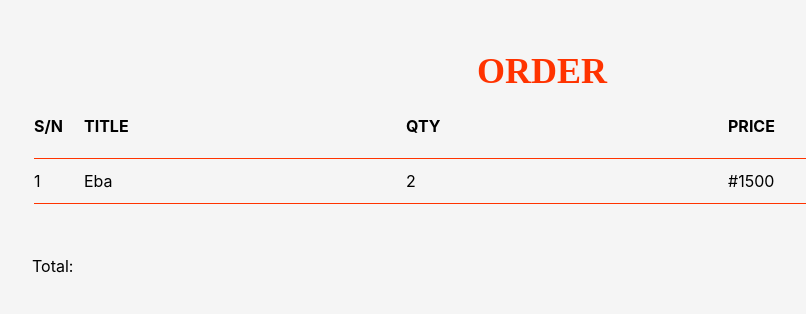
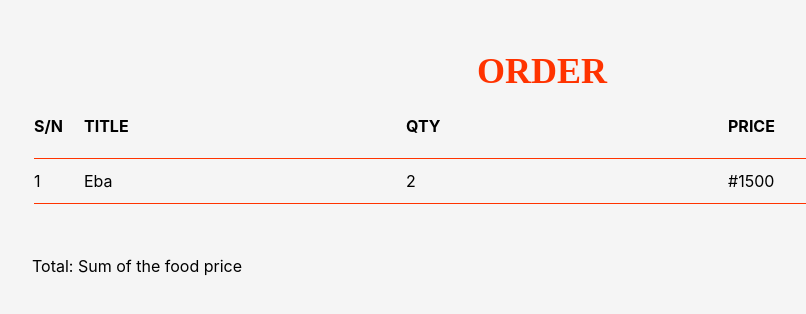
Before and after one commit to davvdx3/ashake, a React (Create React App) app: page /order in a window 1280 px wide. Shown: the top 314 px of the page, without its empty margins (98-904 px from the left). Built offline with nearby package versions, Linux system fonts and the light colour scheme.

Commit message:
my first commit on edit branch

```diff
--- a/src/Components/Order.js
+++ b/src/Components/Order.js
@@ -25,7 +25,7 @@ const Order = () => {
                 ))}
             </table>
             <div className="total">
-                <p>Total:</p>
+                <p>Total: Sum of the food price</p>
             </div>
         </div>
     );
--- a/src/Reducer.js
+++ b/src/Reducer.js
@@ -4,7 +4,6 @@ const Reducer = (state = [], action = {}) => {
     switch (action.type) {
         case 'buy': {
             state.items.push({ ...action.payload })
-            console.log(state.items);
             return {
                 ...state,
                 items: state.items,
```
